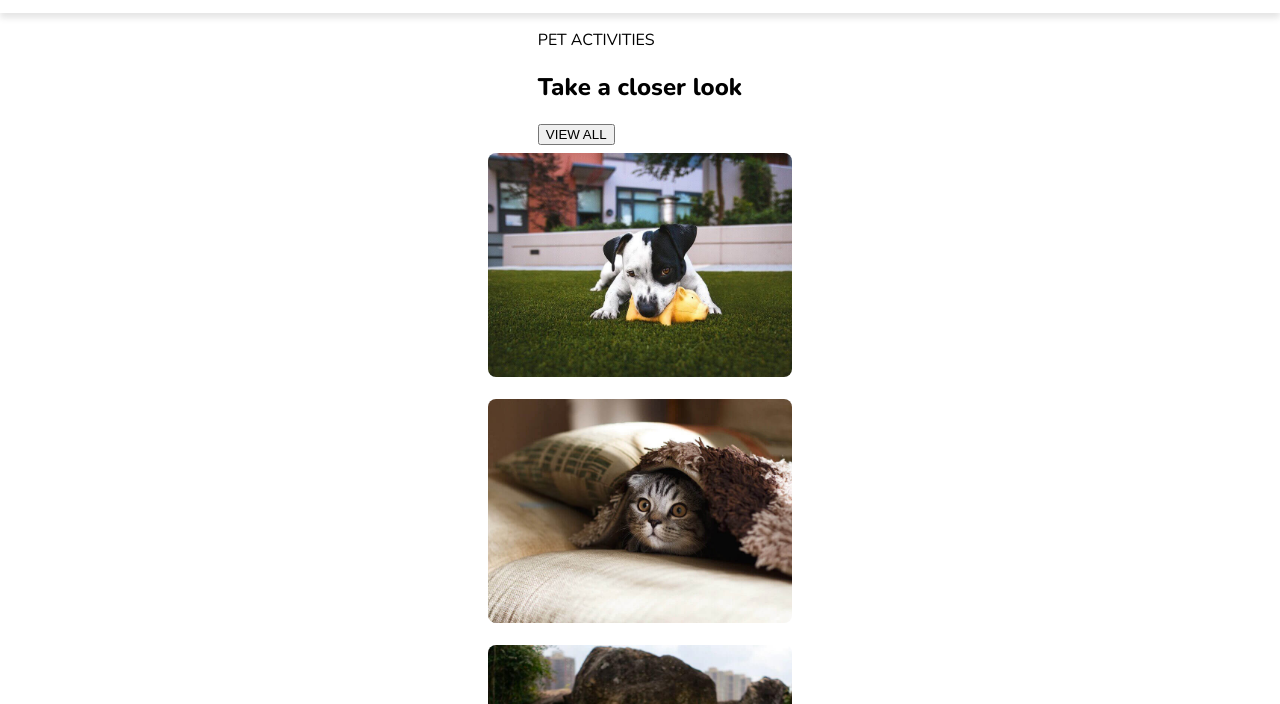
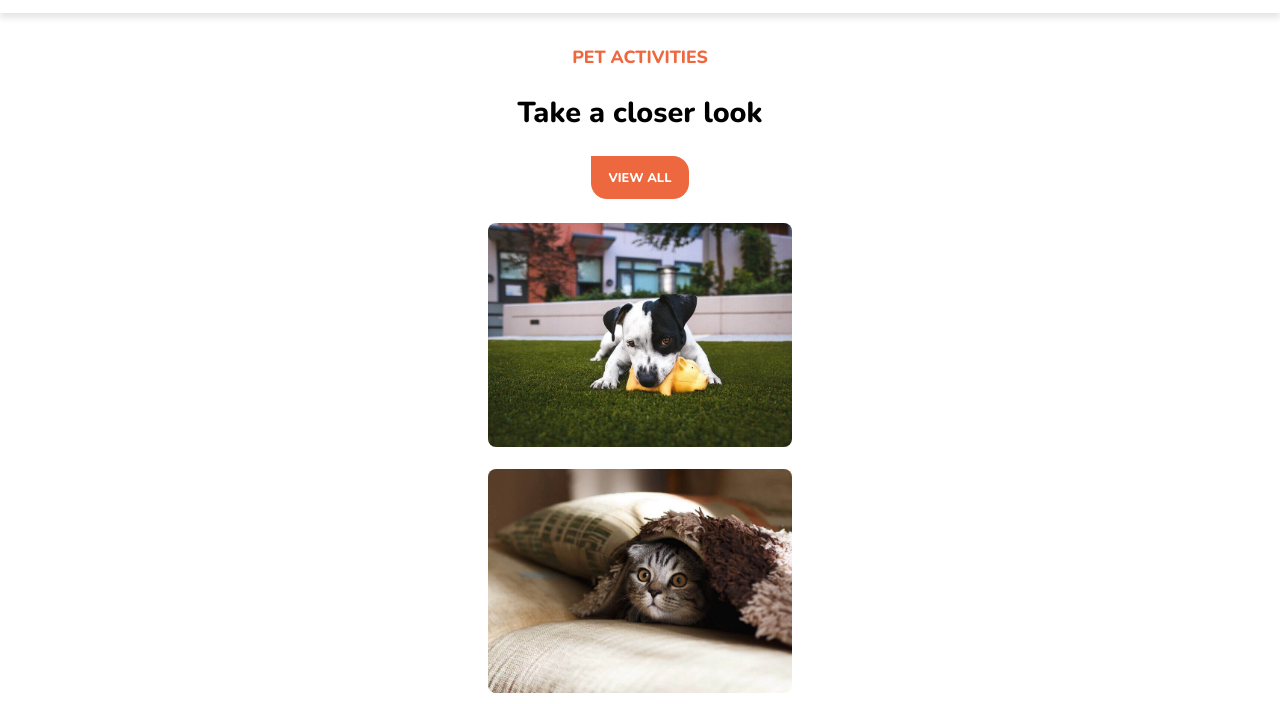
Before and after one commit to jvivesramon/202304-w1ch4-judit-vives, a plain HTML site: page app/index.html in a window 1280 px wide. Shown: the part 59-763 px from the top of the page. Drawn offline with nearby package versions, Linux system fonts and the light colour scheme; files that its build step writes are made by us from their sources; files whose address does not match are found by name.

Commit message:
Add styles to nav section at index

```diff
--- a/app/index.html
+++ b/app/index.html
@@ -22,10 +22,10 @@
     <button class="icon-bar deploy-nav-bar"></button>
   </header>
   <main class="main-menu">
-    <section>
-      <span>PET ACTIVITIES</span>
-      <h2>Take a closer look</h2>
-      <button>VIEW ALL</button>
+    <section class="main__nav">
+      <span class="main_menu-app-name">PET ACTIVITIES</span>
+      <h2 class="main_menu-title">Take a closer look</h2>
+      <button class="button">VIEW ALL</button>
     </section>
     <section>
       <article><a href=""><img class="section__images" src="app/images/01.jpg"
--- a/app/styles.css
+++ b/app/styles.css
@@ -21,6 +21,10 @@ body {
   margin: 0;
   display: flex;
   flex-direction: column;
+}
+
+button {
+  border: none;
 }
 
 .main-header {
@@ -59,6 +63,33 @@ body {
   padding: 1rem;
 }
 
+.main__nav {
+  display: flex;
+  flex-direction: column;
+  align-items: center;
+  padding: 1rem;
+}
+
+.main_menu-app-name {
+  color: var(--orange-red-color);
+  font-weight: 700;
+  font-size: 1.1rem;
+}
+
+.main_menu-title {
+  font-size: 1.8rem;
+}
+
+.button {
+  font-family: inherit;
+  font-size: 0.8rem;
+  font-weight: 700;
+  padding: 0.8rem 1.1rem;
+  color: var(--white-color);
+  background-color: var(--orange-red-color);
+  border-radius: 0 1rem 1rem 1rem;
+}
+
 .section__images {
   width: 20rem;
   height: 15rem;
```
